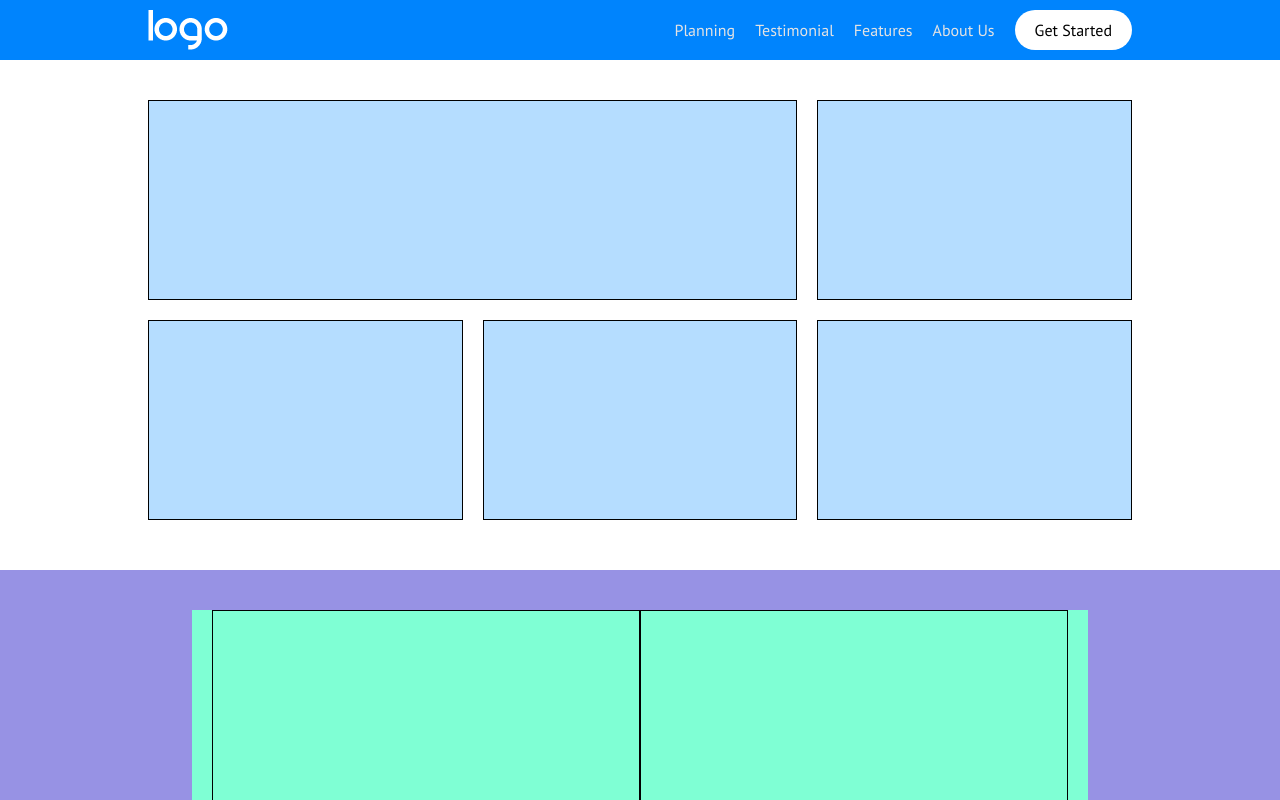
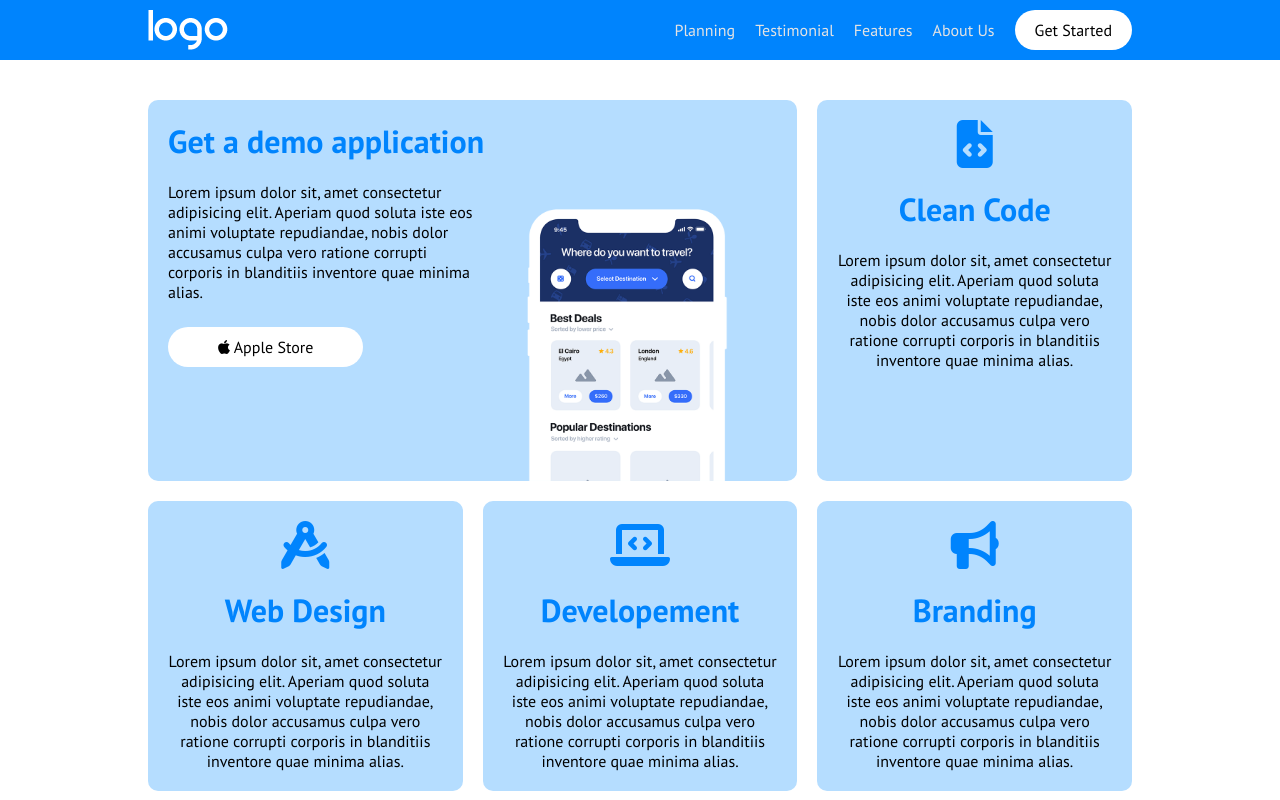
Before and after one commit to OmarThierno/htmlcss-responsive-layout, a plain HTML site: page index.html in a window 1280 px wide. Shown: the top 800 px of the page. Drawn offline with Linux system fonts and the light colour scheme.

Commit message:
feat: done hero section

```diff
--- a/css/style.css
+++ b/css/style.css
@@ -28,6 +28,10 @@ body {
   display: inline-block;
 }
 
+.disp-block {
+  display: block;
+}
+
 .flex {
   display: flex;
 }
@@ -36,10 +40,24 @@ body {
   justify-content: space-between;
 }
 
+.text-center {
+  text-align: center;
+}
+
 .btn {
   background-color: white;
   padding: 10px 20px ;
   border-radius: 20px;
+}
+
+.mrg-25px {
+  margin-top: 25px;
+  margin-bottom: 25px;
+}
+
+.p-l-r-50px {
+  padding-left: 50px;
+  padding-right: 50px;
 }
 
 /* Layout  */
@@ -52,16 +70,12 @@ body {
   /* height: 400px; */
 }
 
-.container-big {
-  /* background-color: lightcoral; */
-}
-
 .container-small {
   background-color: aquamarine;
 }
 
 /* HEADER  */
-header {
+#header {
   background-color: #0084FD;
   position: fixed;
   top: 0;
@@ -128,39 +142,76 @@ main {
 }
 
 /* HERO  */
-#hero-section {
+#hero {
   padding-bottom: 50px;
 }
 
-#hero-section .hero-col {
+#hero .hero-col {
   width: 100%;
   background-color: #B5DDFF;
   margin-bottom: 20px;
+  border-radius: 10px;
+  padding: 20px;
+}
 
-  /* debug */
-  height: 200px;
-  border: 1px solid black;
+.header-card h3,
+.header-card i {
+  color: #0084FD;
+  margin-bottom: 20px;
+}
+
+#hero h3 {
+  font-size: 2rem;
+}
+
+#hero .header-card i {
+  font-size: 3rem;
+}
+
+#hero .main-card div:last-child {
+  position: relative;
+  bottom: -20px;
+}
+
+.card-hero-img {
+  width: 250px;
+  margin: 0 auto;
 }
 
 @media screen and (min-width: 768px) {
-  #hero-section {
+  #hero {
     display: flex;
     flex-wrap: wrap;
     justify-content: space-between;
     gap: 20px;
   }
 
-  #hero-section .hero-col {
+  #hero .hero-col {
     margin-bottom: 0;
   }
 
-  #hero-section .hero-col:first-child {
+  #hero .hero-col:first-child {
     width: calc(100% * 2/3 - 20px / 3);
   }
 
-  #hero-section .hero-col {
+  #hero .hero-col {
     width: calc(100% / 3 - 40px / 3);
   }
+
+  .card-hero-img {
+  margin-left: 30px;
+}
+}
+
+@media screen and (min-width: 992px) {
+  .main-card {
+    display: flex;
+  }
+
+  #hero .main-card div {
+    width: 50%;
+  }
+
 }
 
 /* STATEGIC PLANNING  */
--- a/index.html
+++ b/index.html
@@ -18,7 +18,7 @@
 </head>
 <body>
   <!-- Header  -->
-  <header>
+  <header id="header">
     <div class="container-big flex space-between">
       <div class="logo">
         <img src="img/logo.png" alt="">
@@ -34,7 +34,6 @@
       </nav>
       <div class="humburger-menu">
         <button><i class="fa-solid fa-bars"></i></button>
-
       </div>
     </div>
   </header>
@@ -43,21 +42,73 @@
   <!-- Main  -->
   <main>
     <!-- HERO SECTION  -->
-    <section id="hero-section" class="container-big">
+    <section id="hero" class="container-big">
       <div class="hero-col">
-        <div class="card"></div>
+        <div class="card">
+          <header class="header-card">
+            <h3>Get a demo application</h3>
+          </header>
+          <div class="main-card">
+            <div>
+              <p>Lorem ipsum dolor sit, amet consectetur adipisicing elit. Aperiam quod soluta iste eos animi voluptate repudiandae, nobis dolor accusamus culpa vero ratione corrupti corporis in blanditiis inventore quae minima alias.</p>
+
+              <span class="inline-block btn mrg-25px p-l-r-50px">
+                <i class="fa-brands fa-apple"></i>
+                Apple Store
+              </span>
+            </div>
+
+
+            <div>
+              <img class="card-hero-img disp-block" src="img/phone.png" alt="">
+            </div>
+
+          </div>
+        </div>
       </div>
       <div class="hero-col">
-        <div class="card"></div>
+        <div class="card text-center">
+          <header class="header-card">
+            <i class="fa-solid fa-file-code"></i>
+            <h3>Clean Code</h3>
+          </header>
+          <div class="main-card">
+            <p>Lorem ipsum dolor sit, amet consectetur adipisicing elit. Aperiam quod soluta iste eos animi voluptate repudiandae, nobis dolor accusamus culpa vero ratione corrupti corporis in blanditiis inventore quae minima alias.</p>
+          </div>
+        </div>
       </div>
       <div class="hero-col">
-        <div class="card"></div>
+        <div class="card text-center">
+          <header class="header-card">
+            <i class="fa-solid fa-compass-drafting"></i>
+            <h3>Web Design</h3>
+          </header>
+          <div class="main-card">
+            <p>Lorem ipsum dolor sit, amet consectetur adipisicing elit. Aperiam quod soluta iste eos animi voluptate repudiandae, nobis dolor accusamus culpa vero ratione corrupti corporis in blanditiis inventore quae minima alias.</p>
+          </div>
+        </div>
       </div>
       <div class="hero-col">
-        <div class="card"></div>
+        <div class="card text-center">
+          <header class="header-card">
+            <i class="fa-solid fa-laptop-code"></i>
+            <h3>Developement</h3>
+          </header>
+          <div class="main-card">
+            <p>Lorem ipsum dolor sit, amet consectetur adipisicing elit. Aperiam quod soluta iste eos animi voluptate repudiandae, nobis dolor accusamus culpa vero ratione corrupti corporis in blanditiis inventore quae minima alias.</p>
+          </div>
+        </div>
       </div>
       <div class="hero-col">
-        <div class="card"></div>
+        <div class="card text-center">
+          <header class="header-card">
+            <i class="fa-solid fa-bullhorn"></i>
+            <h3>Branding</h3>
+          </header>
+          <div class="main-card">
+            <p>Lorem ipsum dolor sit, amet consectetur adipisicing elit. Aperiam quod soluta iste eos animi voluptate repudiandae, nobis dolor accusamus culpa vero ratione corrupti corporis in blanditiis inventore quae minima alias.</p>
+          </div>
+        </div>
       </div>
     </section>
     <!-- /HERO SECTION  -->
```
